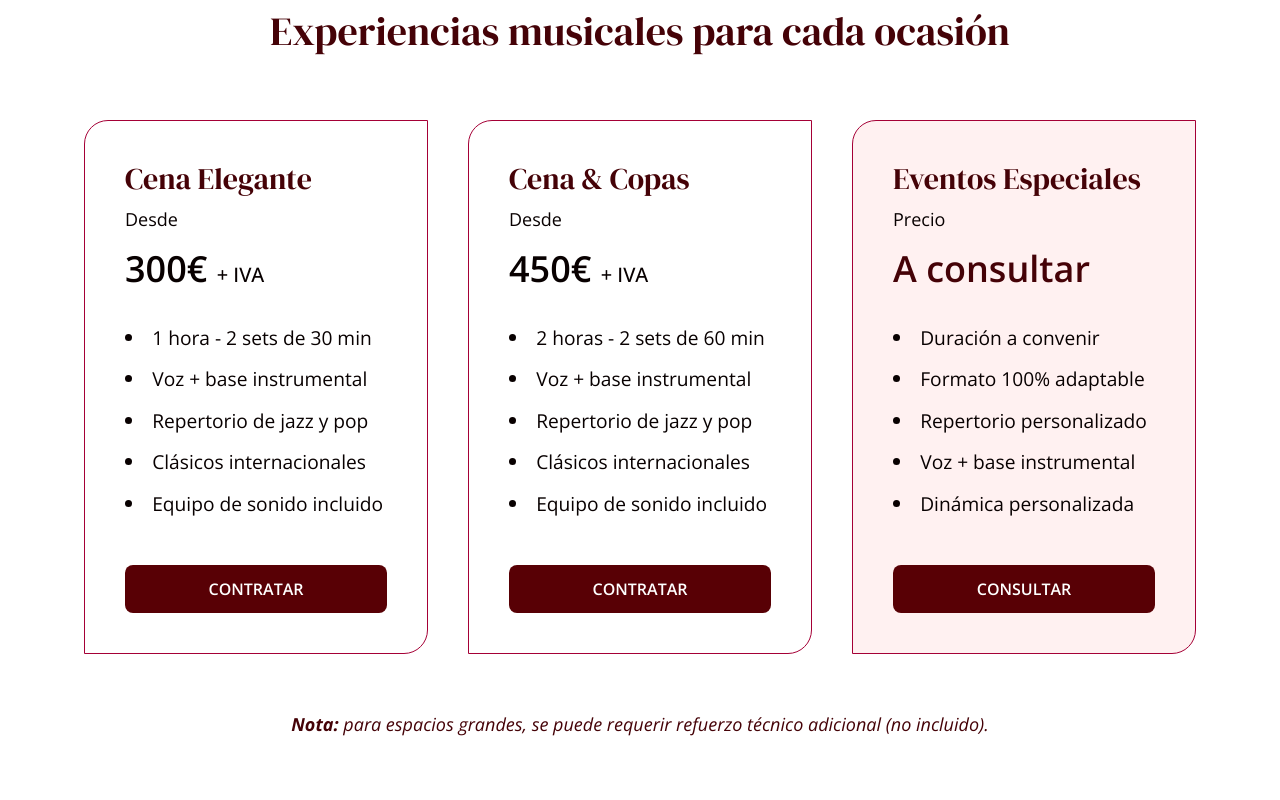
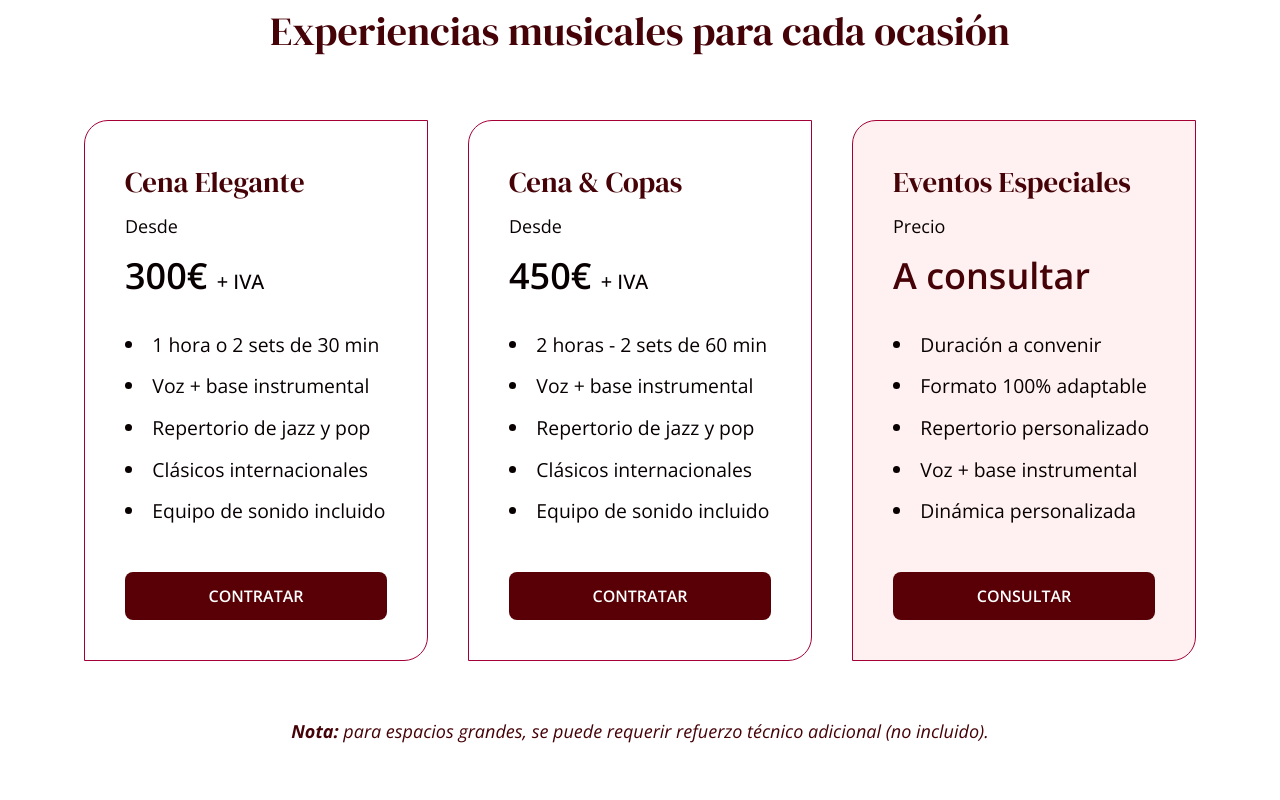
Before and after one commit to alexmolinaws/syara, a website: page index.html in a window 1280 px wide. Shown: the part 2480-3280 px from the top of the page. Drawn offline with nearby package versions, Linux system fonts and the light colour scheme.

Commit message:
fix: mobile pricing text width

```diff
--- a/index.html
+++ b/index.html
@@ -380,7 +380,7 @@
               </p>
             </div>
             <div
-              class="lg:flex-1 w-full md:w-[47%] p-8 rounded-tr-3xl rounded-bl-3xl mb-8 lg:mb-0 text-center bg-white shadow-lg"
+              class="lg:flex-1 w-full md:w-[47%] p-8 rounded-tr-3xl rounded-bl-3xl md:mb-8 lg:mb-0 text-center bg-white shadow-lg"
               data-aos="flip-up"
               data-aos-delay="750"
               data-aos-duration="600"
@@ -417,10 +417,10 @@
             class="flex flex-col md:flex-row md:justify-around lg:justify-between md:flex-wrap lg:flex-nowrap gap-10 md:gap-0 lg:gap-10 md:space-y-11 lg:space-y-0 items-stretch"
           >
             <div
-              class="lg:flex-1 flex flex-col justify-between md:w-[46%] lg:w-auto p-10 border border-rose-800 rounded-tl-3xl rounded-br-3xl bg-transparent"
+              class="lg:flex-1 flex flex-col justify-between md:w-[46%] lg:w-auto py-10 px-8 lg:p-10 border border-rose-800 rounded-tl-3xl rounded-br-3xl bg-transparent"
             >
               <div class="mb-7">
-                <h2 class="mb-2 font-titles text-3xl text-main">
+                <h2 class="mb-2 font-titles text-[1.8rem] text-main">
                   Cena Elegante
                 </h2>
                 <p class="mb-4 font-body text-lg text-body">Desde</p>
@@ -430,9 +430,9 @@
                 </p>
               </div>
               <ul
-                class="mb-10 list-disc list-inside font-body text-[1.2rem] text-body leading-[2.6rem]"
+                class="mb-10 list-disc list-inside font-body text-[1.14rem] md:text-[1.21rem] text-body leading-[2.6rem]"
               >
-                <li>1 hora - 2 sets de 30 min</li>
+                <li>1 hora o 2 sets de 30 min</li>
                 <li>Voz + base instrumental</li>
                 <li>Repertorio de jazz y pop</li>
                 <li>Clásicos internacionales</li>
@@ -447,10 +447,10 @@
               </a>
             </div>
             <div
-              class="lg:flex-1 flex flex-col justify-between md:w-[46%] lg:w-auto p-10 border border-rose-800 rounded-tl-3xl rounded-br-3xl bg-transparent"
+              class="lg:flex-1 flex flex-col justify-between md:w-[46%] lg:w-auto py-10 px-8 lg:p-10 border border-rose-800 rounded-tl-3xl rounded-br-3xl bg-transparent"
             >
               <div class="mb-7">
-                <h2 class="mb-2 font-titles text-3xl text-main">
+                <h2 class="mb-2 font-titles text-[1.8rem] text-main">
                   Cena & Copas
                 </h2>
                 <p class="mb-4 font-body text-lg text-body">Desde</p>
@@ -460,7 +460,7 @@
                 </p>
               </div>
               <ul
-                class="mb-10 list-disc list-inside font-body text-[1.2rem] text-body leading-[2.6rem]"
+                class="mb-10 list-disc list-inside font-body text-[1.14rem] md:text-[1.21rem] text-body leading-[2.6rem]"
               >
                 <li>2 horas - 2 sets de 60 min</li>
                 <li>Voz + base instrumental</li>
@@ -477,10 +477,10 @@
               </a>
             </div>
             <div
-              class="lg:flex-1 flex flex-col justify-between md:w-[46%] lg:w-auto p-10 border border-rose-800 rounded-tl-3xl rounded-br-3xl bg-[#FFF1F1]"
+              class="lg:flex-1 flex flex-col justify-between md:w-[46%] lg:w-auto py-10 px-8 lg:p-10 border border-rose-800 rounded-tl-3xl rounded-br-3xl bg-[#FFF1F1]"
             >
               <div class="mb-7">
-                <h2 class="mb-2 font-titles text-3xl text-main">
+                <h2 class="mb-2 font-titles text-[1.8rem] text-main">
                   Eventos Especiales
                 </h2>
                 <p class="mb-4 font-body text-lg text-body">Precio</p>
@@ -489,7 +489,7 @@
                 </p>
               </div>
               <ul
-                class="mb-10 list-disc list-inside font-body text-[1.2rem] text-body leading-[2.6rem]"
+                class="mb-10 list-disc list-inside font-body text-[1.14rem] md:text-[1.21rem] text-body leading-[2.6rem]"
               >
                 <li>Duración a convenir</li>
                 <li>Formato 100% adaptable</li>
```
Also changed, not shown: src/style.css.
